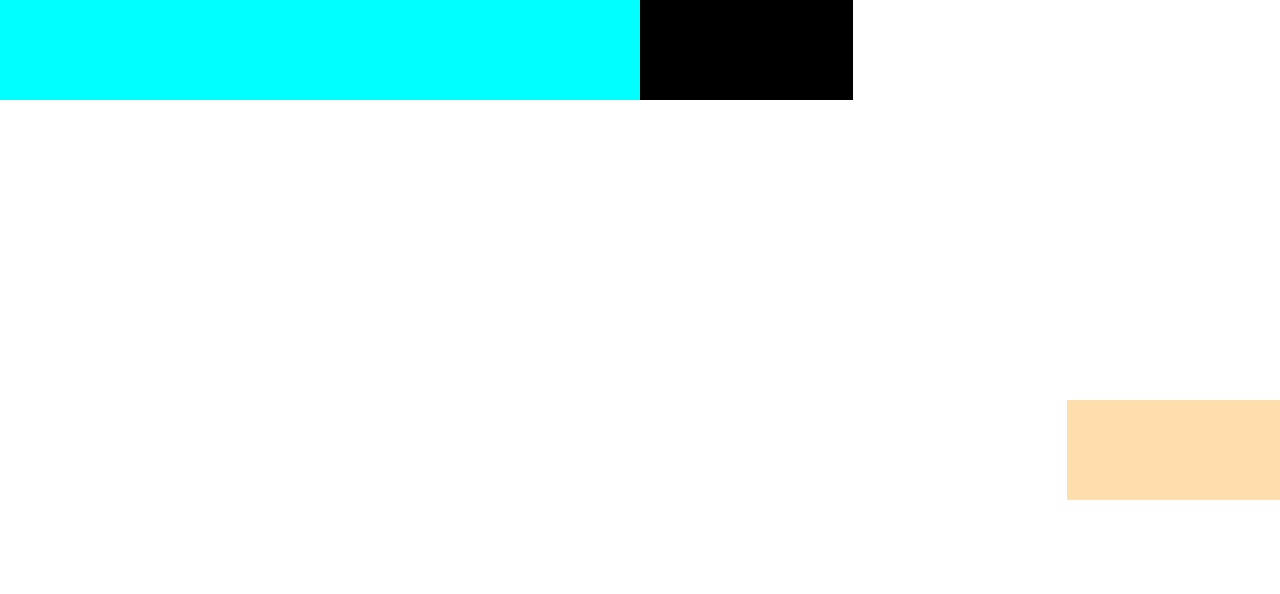
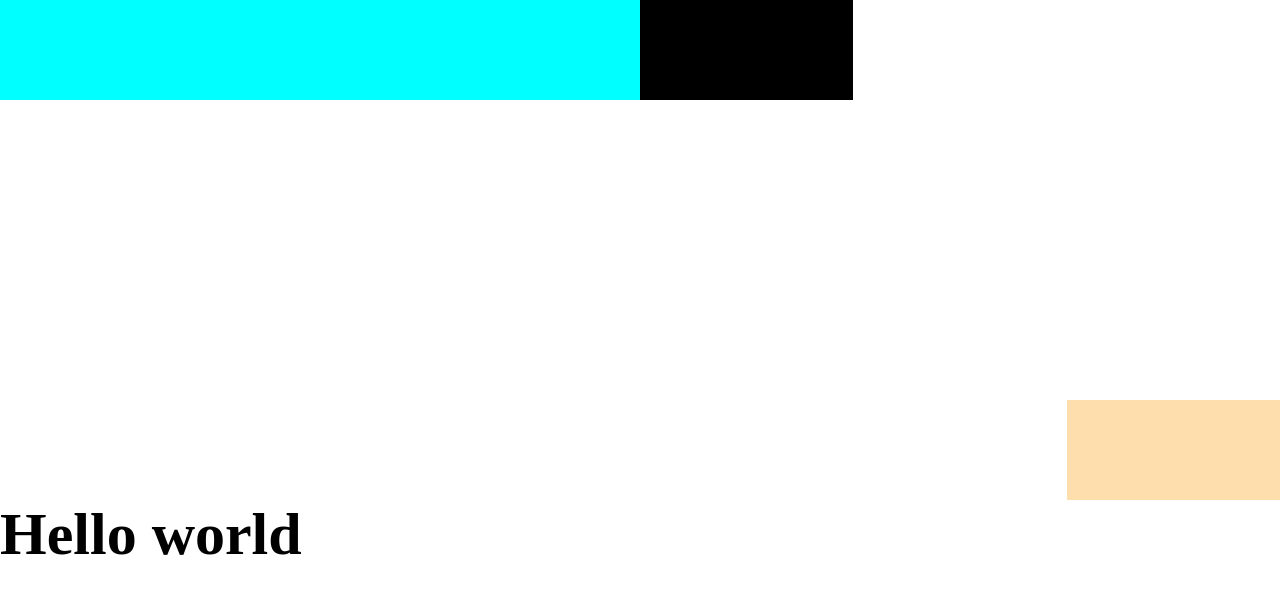
Before and after one commit to rasheedaldeb/test, a plain HTML site: page index.html in a window 1280 px wide. Drawn offline with Linux system fonts and the light colour scheme.

Commit message:
change added

```diff
--- a/assets/css/style.css
+++ b/assets/css/style.css
@@ -10,3 +10,7 @@
     grid-template-rows: repeat(3 , auto);
     grid-template-areas: "a a a b ";
 }
+h1 {
+    font-size: 60px;
+    color: black;
+}
--- a/index.html
+++ b/index.html
@@ -15,5 +15,6 @@
         <div class="child-5"  style="background-color: gray; grid-area: e;"></div>
         <div class="child-6"  style="background-color: navajowhite; grid-area: f;"></div>
     </div>
+    <h1>Hello world</h1>
 </body>
 </html>
```
